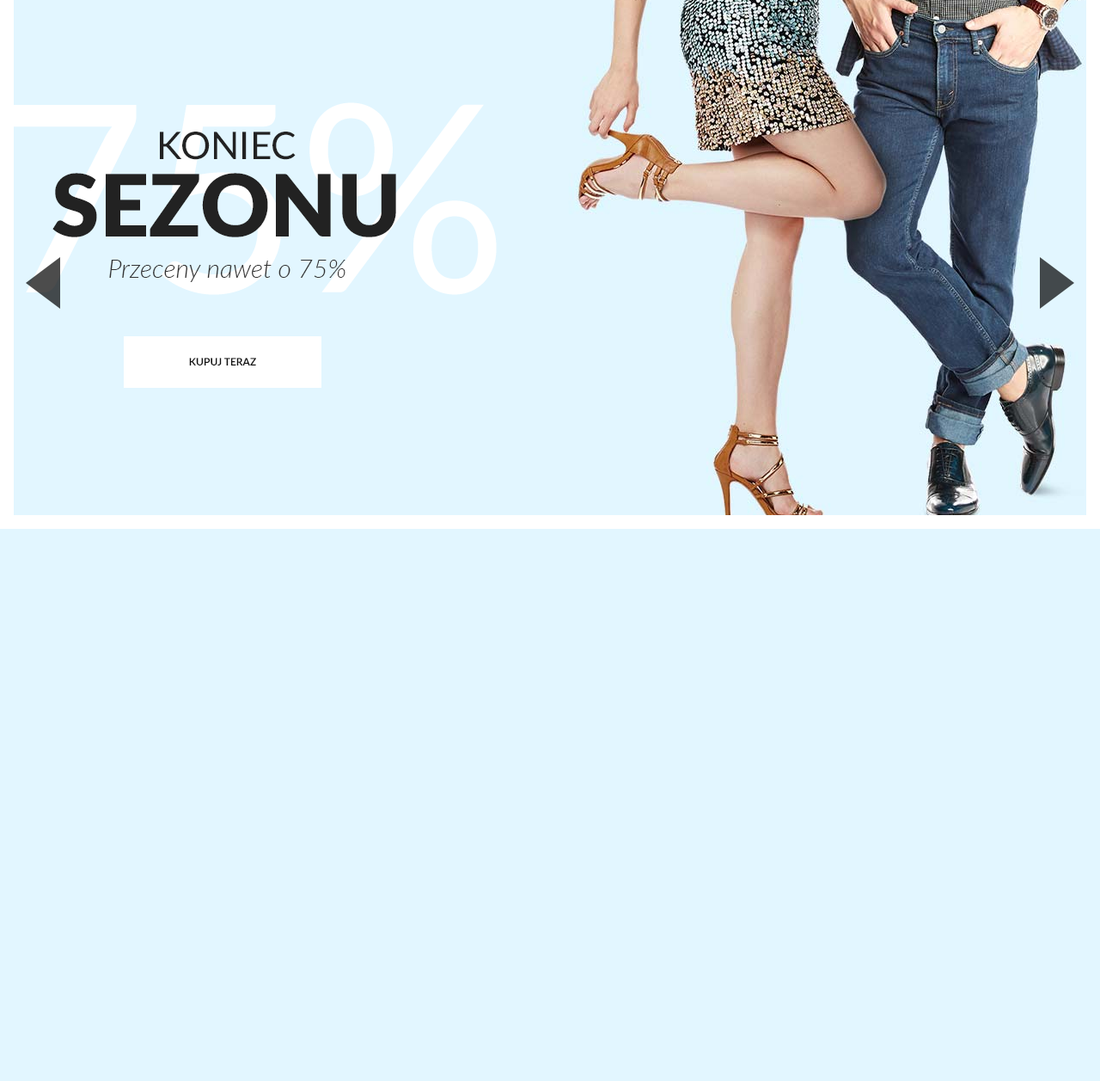
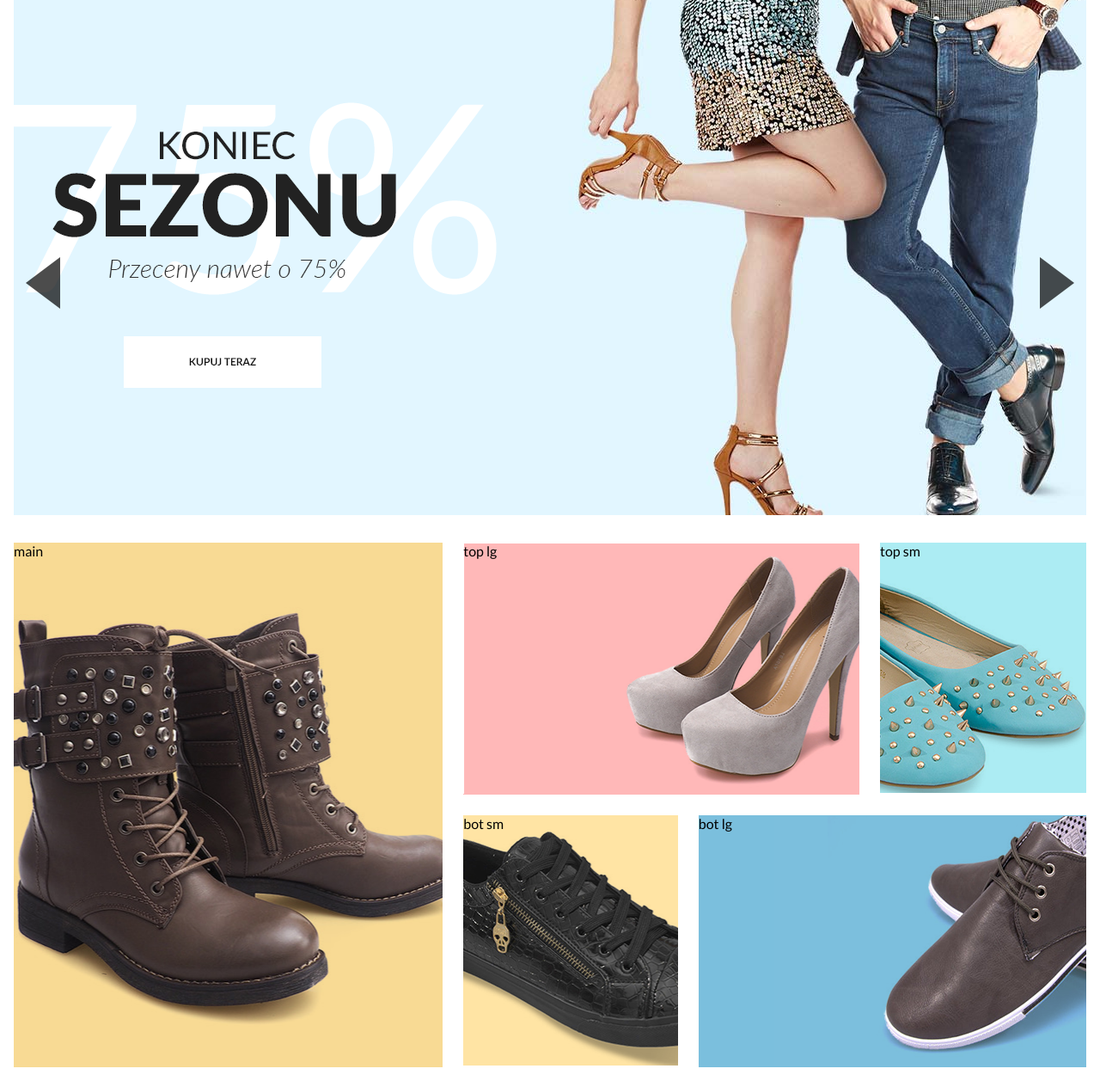
Before and after one commit to Rednaxela700/webcamp-gemre, a PHP site: page / in a window 1280 px wide. Shown: the part 229-1486 px from the top of the page at 86% size. Before the commit the page ends 844 px from the top, so only its background shows below. Run offline with PHP 8.4, Linux system fonts and the light colour scheme.

Commit message:
added hotspot grid and basic styling

```diff
--- a/new/css/hotspot.sass
+++ b/new/css/hotspot.sass
@@ -0,0 +1,32 @@
+.hotspot
+  padding: 1rem
+  display: grid
+  grid-gap: 1.5rem
+  grid-template-columns: 40% 20% 15% auto
+  grid-template-rows: auto
+  grid-template-areas: "main top-lg top-lg top-sm" "main bot-sm bot-lg bot-lg"
+  &-main
+    grid-area: main
+    background: url("../img/hotspot-left.png") no-repeat center
+    height: 610px
+  &-top
+    &-lg, &-sm
+      background-size: cover
+    &-lg
+      grid-area: top-lg
+      background: url("../img/hotspot-right1.png") no-repeat #ffb8b8
+    &-sm
+      grid-area: top-sm
+      background: url("../img/hotspot-right2.png") no-repeat
+  &-bot
+    &-lg, &-sm
+      background-size: contain
+    &-lg
+      justify-self: right
+      grid-area: bot-lg
+      background: url("../img/hotspot-right3.png") no-repeat #7bbfdd right
+      //background-position: right
+      width: 100%
+    &-sm
+      grid-area: bot-sm
+      background: url("../img/hotspot-right4.png") no-repeat
--- a/new/css/main.css
+++ b/new/css/main.css
@@ -223,4 +223,42 @@ body {
   margin: 0 30px 0 0;
 }
 
+.hotspot {
+  padding: 1rem;
+  display: grid;
+  grid-gap: 1.5rem;
+  grid-template-columns: 40% 20% 15% auto;
+  grid-template-rows: auto;
+  grid-template-areas: "main top-lg top-lg top-sm" "main bot-sm bot-lg bot-lg";
+}
+.hotspot-main {
+  grid-area: main;
+  background: url("../img/hotspot-left.png") no-repeat center;
+  height: 610px;
+}
+.hotspot-top-lg, .hotspot-top-sm {
+  background-size: cover;
+}
+.hotspot-top-lg {
+  grid-area: top-lg;
+  background: url("../img/hotspot-right1.png") no-repeat #ffb8b8;
+}
+.hotspot-top-sm {
+  grid-area: top-sm;
+  background: url("../img/hotspot-right2.png") no-repeat;
+}
+.hotspot-bot-lg, .hotspot-bot-sm {
+  background-size: contain;
+}
+.hotspot-bot-lg {
+  justify-self: right;
+  grid-area: bot-lg;
+  background: url("../img/hotspot-right3.png") no-repeat #7bbfdd right;
+  width: 100%;
+}
+.hotspot-bot-sm {
+  grid-area: bot-sm;
+  background: url("../img/hotspot-right4.png") no-repeat;
+}
+
 /*# sourceMappingURL=main.css.map */
--- a/new/index.html
+++ b/new/index.html
@@ -144,6 +144,23 @@
     </div>
     <div id="arrow-right" class="arrow"></div>
 </section>
+<section class="hotspot">
+    <div class="hotspot-main">
+        main
+    </div>
+    <div class="hotspot-top-lg">
+        top lg
+    </div>
+    <div class="hotspot-top-sm">
+        top sm
+    </div>
+    <div class="hotspot-bot-sm">
+        bot sm
+    </div>
+    <div class="hotspot-bot-lg">
+        bot lg
+    </div>
+</section>
 <script src="js/main.js"></script>
 </body>
 </html>
```
Also changed, not shown: 1 other file. Lines whose indentation alone changed are shown as unchanged.
